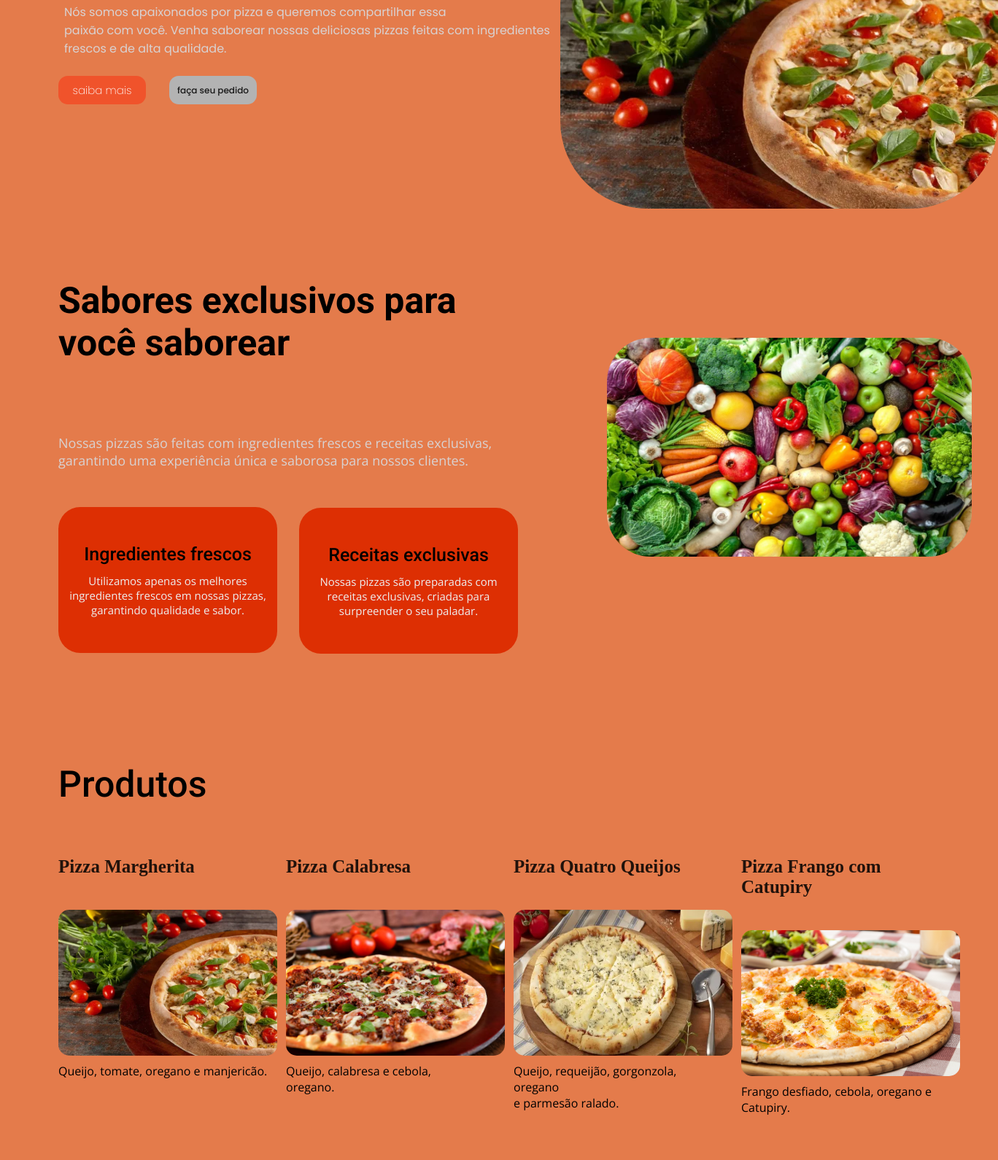
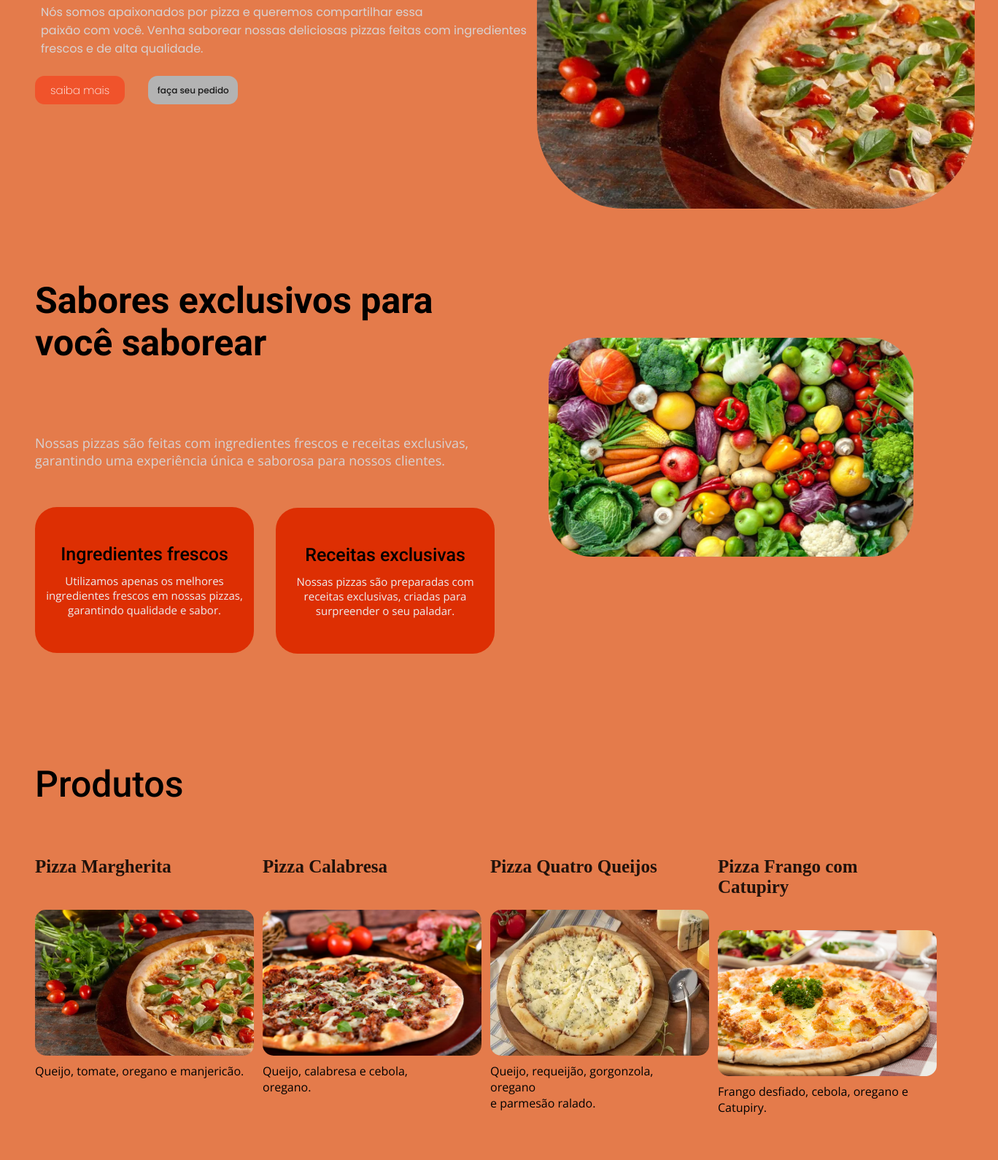
Before and after one commit to Alysson-b/projetoresponsivo, a plain HTML site: page index.html in a window 1280 px wide. Shown: the part 408-1998 px from the top of the page at 73% size, 1368 px wide, since content can reach past the window. Drawn offline with nearby package versions, Linux system fonts and the light colour scheme.

Commit message:
Add files via upload

```diff
--- a/assents/style.css
+++ b/assents/style.css
@@ -83,7 +83,7 @@ header li:hover{
 .menu img{
     border-radius: 120px;
     margin-top: 9rem;
-    margin-left: 48rem;
+    margin-left: 46rem;
     position: absolute;
     width: 600px;
     height: 400px;
@@ -94,7 +94,7 @@ header li:hover{
 }
 
 .menu h1{
-    margin-left: 5rem;
+    margin-left: 3rem;
     margin-top: 50px;
     font-family: open sans , sans-serif;
     font-size: 70px;
@@ -102,7 +102,7 @@ header li:hover{
 }
 
 .menu p{
-    margin-left: 5.5rem;
+    margin-left: 3.5rem;
     margin-top: 20px;
     font-family: "Poppins", sans-serif;
     font-weight: 400;
@@ -110,7 +110,7 @@ header li:hover{
 }
 .botao{
     display: flex;
-    margin-left: 5rem;
+    margin-left: 3rem;
     gap: 2rem;
     margin-top: 25px;
 }
@@ -131,8 +131,6 @@ header li:hover{
 
 .botao1:hover{
     transform: scale(1.2);
-
-
 }
 
 .botao2{
@@ -154,7 +152,7 @@ header li:hover{
 .menu-meio{
     display: flex;
     flex-direction: column;
-    margin-left: 5rem;
+    margin-left: 3rem;
     margin-top: 15rem;
 }
 
@@ -162,7 +160,7 @@ header li:hover{
     width: 500px;
     height: 300px;
     margin-top: 5rem;
-    margin-left: 47rem;
+    margin-left: 44rem;
     position: absolute;
     border-radius: 60px;
 }
@@ -243,7 +241,7 @@ header li:hover{
     font-family: "Roboto", sans-serif;
     font-size: 50px;
     font-weight: 500;
-    margin-left: 5rem;
+    margin-left: 3rem;
     margin-top: 150px;
 }
 
@@ -272,31 +270,31 @@ header li:hover{
 .pz1{
     width: 25%;
     position: absolute;
-    margin-left: 5rem;
+    margin-left: 3rem;
 }
 
 .pz2{
     width: 21%;
     position: absolute;
-    margin-left: 24.5rem;
+    margin-left: 22.5rem;
 
 }
 
 .pz3{
     width: 21%;
     position: absolute;
-    margin-left: 44rem;
+    margin-left: 42rem;
 }
 
 .pz4{
     width: 21%;
     position: absolute;
-    margin-left: 63.5rem;
+    margin-left: 61.5rem;
 }
 
 .cx-pergunta{
     margin-top: 38rem;
-    margin-left: 5rem;
+    margin-left: 3rem;
 }
 
 .linha{
```
